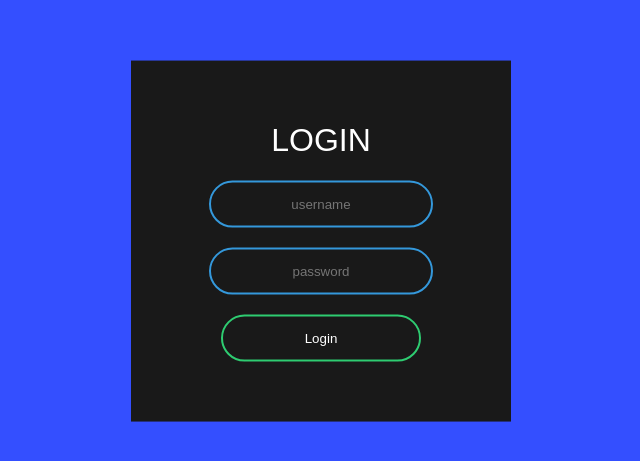
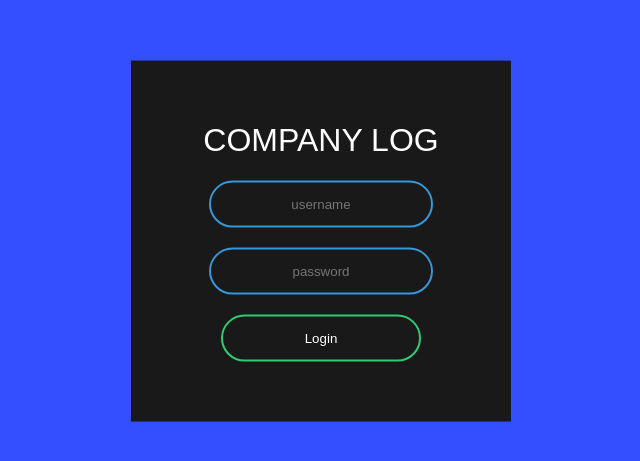
Before and after one commit to hngi/loginpage, a plain HTML site: page index.html in a window 1280 px wide. Shown: the part 159-620 px from the top of the page, without its empty margins (319-959 px from the left). Drawn offline with Linux system fonts and the light colour scheme.

Commit message:
update index.html

```diff
--- a/index.html
+++ b/index.html
@@ -6,7 +6,7 @@
 </head>
 <body>
 	<form class="box" method="post" action="index.html">
-		<h1>Login</h1>
+		<h1>Company Log</h1>
 		<input type="text" name="" placeholder="username">
 		<input type="password" name="" placeholder="password">
 		<input type="submit" name="" value="Login">
```
